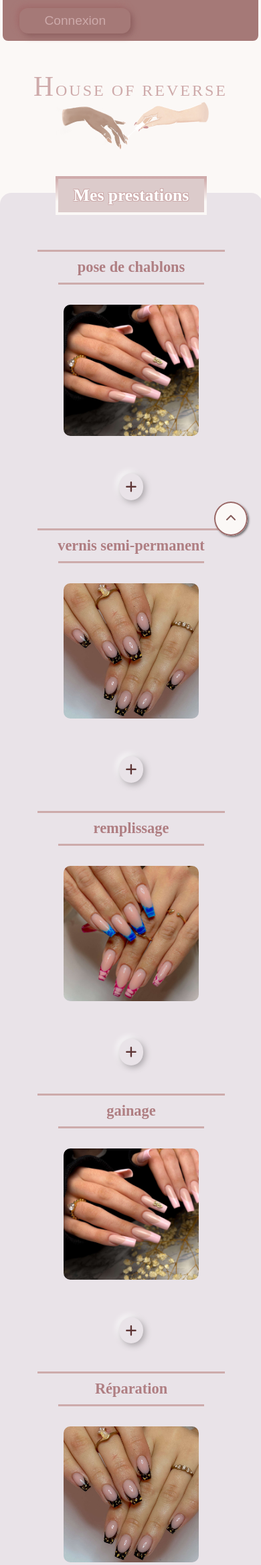
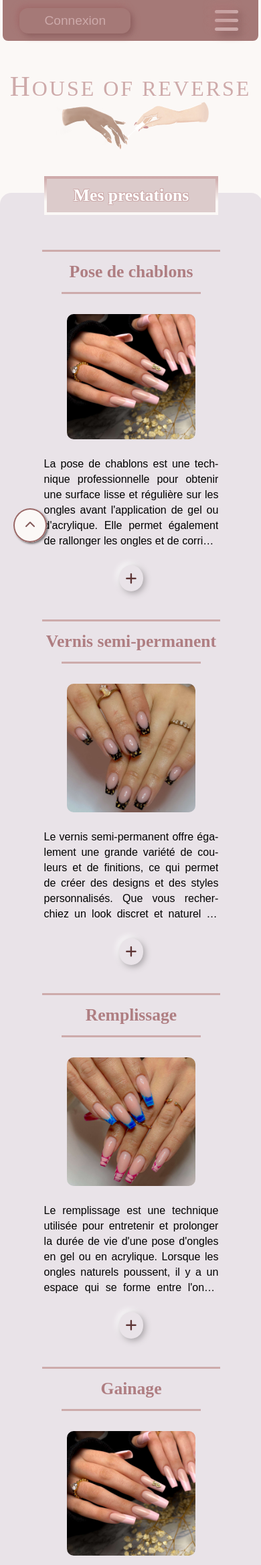
Before and after one commit to Neordan/house_of_reverse, a PHP site: page /pages/prestations.php in a window 390 px wide. Shown: the top 2337 px of the page at 67% size. Run offline with PHP 8.4, Linux system fonts and the light colour scheme; some libraries are stand-ins or nearby versions.

Commit message:
rectification du responsive

```diff
--- a/assets/css/main.css
+++ b/assets/css/main.css
@@ -280,7 +280,7 @@ h3:before {
   content: "";
   height: 3px;
   width: 90%;
-  margin: 30px auto 10px auto;
+  margin: 30px auto 15px auto;
   background-color: var(--line-color);
 }
 
@@ -289,7 +289,7 @@ h3:after {
   content: "";
   height: 3px;
   width: 70%;
-  margin: 10px auto 30px auto;
+  margin: 15px auto 30px auto;
   background-color: var(--line-color);
 }
 
@@ -721,24 +721,6 @@ textarea::placeholder {
   box-shadow: inset 5px 5px 14px #cbc5ca, inset -5px -5px 14px var(--white);
 }
 
-span {
-  margin-bottom: 20px;
-  display: block;
-  font-size: 0.8rem;
-  visibility: hidden;
-  opacity: 0;
-  transition: 0.3s;
-  color: red;
-}
-p {
-  background: red;
-  width: 33%;
-  height: 6px;
-  margin: -2px 0 2px;
-  border-radius: 50px;
-  visibility: hidden;
-  transition: 0.3s;
-}
 .info span:nth-child(2) {
   display: inline;
 }
@@ -1256,8 +1238,8 @@ tbody tr:nth-child(1) {
 /********* CSS de la fleche up  *******/
 .btn-up {
   position: fixed;
-  bottom: 60px;
-  right: 20px;
+  bottom: 50px;
+  left: 20px;
 }
 
 .btn-up a {
@@ -1366,6 +1348,35 @@ footer {
 
 /* Responsive */
 
+@media screen and (max-width: 500px) {
+
+  h1 {
+    font-size: 2rem;
+  }
+
+  h2 {
+    font-size: 1.6rem;
+    width: 75%;
+  }
+
+  h3 {
+    font-size: 1.6rem;
+  }
+
+  .description, .certificate, .client {
+    width: 98%;
+  }
+
+  .client img {
+    width: 80%;
+    margin: 10px auto;
+  }
+
+  .presta {
+    width: 95%;
+  }
+}
+
 /* pour l'ordinateur */
 @media screen and (min-width: 900px) {
 
--- a/assets/js/script.js
+++ b/assets/js/script.js
@@ -155,19 +155,19 @@ function initToggleDescription() {
 // Animation de la navbar au défilement
 
 // Récupère l'élément de navigation
-let navigation = document.querySelector('.menu');
-let previousScrollPosition = window.pageYOffset || document.documentElement.scrollTop;
+// let navigation = document.querySelector('.menu');
+// let previousScrollPosition = window.pageYOffset || document.documentElement.scrollTop;
 
-window.addEventListener('scroll', function () {
-  let currentPosition = window.pageYOffset || document.documentElement.scrollTop;
+// window.addEventListener('scroll', function () {
+//   let currentPosition = window.pageYOffset || document.documentElement.scrollTop;
 
-  if (currentPosition > previousScrollPosition) {
-    // Défilement vers le bas
-    navigation.style.top = '-150px';
-  } else {
-    // Défilement vers le haut
-    navigation.style.top = '0';
-  }
+//   if (currentPosition > previousScrollPosition) {
+//     // Défilement vers le bas
+//     navigation.style.top = '-150px';
+//   } else {
+//     // Défilement vers le haut
+//     navigation.style.top = '0';
+//   }
 
-  previousScrollPosition = currentPosition;
-});
+//   previousScrollPosition = currentPosition;
+// });
--- a/assets/js/validate.js
+++ b/assets/js/validate.js
@@ -21,8 +21,8 @@
       errorDisplay("password", "Le mot de passe doit contenir au moins 8 caractères", false);
       progressBar.style.width = "25%";
       progressBar.style.backgroundColor = "#FF0000";
-    } else if (value.length < 12 || !hasSymbol || !hasNumber) {
-      errorDisplay("password", "Le mot de passe doit contenir au moins 12 caractères, un symbole et un chiffre", false);
+    } else if (value.length < 8 || !hasSymbol || !hasNumber) {
+      errorDisplay("password", "Le mot de passe doit contenir au moins 8 caractères, un symbole et un chiffre", false);
       progressBar.style.width = "50%";
       progressBar.style.backgroundColor = "#FFA500";
     } else {
--- a/index.php
+++ b/index.php
@@ -20,14 +20,14 @@ require_once "./core/header.php";
     </p>
 </section>
 <section class="certificate">
-    <h3>mes certifications</h3>
+    <h3>Mes certifications</h3>
     <div class="document">
         <img src="./assets/img/Certificats/MacroManucure-1.png" class="img" alt="Certificat macromanucure">
         <img src="./assets/img/Certificats/Certificat TOP NAIL MASTER NOM-1.png" class="img" alt="Certificat top nail master">
     </div>
 </section>
 <div class="client">
-    <h3>avis client</h3>
+    <h3>Avis client</h3>
     <div class="avis">
         <button class="prev"><i class="fa-solid fa-chevron-left"></i></button>
         <img src="./assets/img/avis/avis.jpg" alt="Avis d'une cliente n°1">
--- a/pages/prestations.php
+++ b/pages/prestations.php
@@ -6,7 +6,7 @@ require "../actions/function.php";
 
 <h2>mes prestations</h2>
 
-<?= generatePresta('pose de chablons', '../assets/img/Photos/chablons.jpg', 'La pose de chablons est une technique professionnelle pour obtenir une surface lisse et régulière sur les ongles avant l\'application de gel ou d\'acrylique. Elle permet également de rallonger les ongles et de corriger leur forme naturelle.<br><br>
+<?= generatePresta('Pose de chablons', '../assets/img/Photos/chablons.jpg', 'La pose de chablons est une technique professionnelle pour obtenir une surface lisse et régulière sur les ongles avant l\'application de gel ou d\'acrylique. Elle permet également de rallonger les ongles et de corriger leur forme naturelle.<br><br>
 
 Les chablons sont des gabarits en papier ou en plastique, qui sont placés sous l\'ongle pour créer une base solide et uniforme. Le choix du chablon est important car chaque personne a des formes d\'ongles différentes, et il est donc essentiel de choisir le gabarit approprié pour chaque ongle.<br><br>
 
@@ -17,7 +17,7 @@ Une fois l\'application terminée, il est nécessaire d\'attendre que le gel ou
 Enfin, il est temps de limer les ongles pour leur donner la forme souhaitée et pour enlever toutes les bavures ou les aspérités. Il est important de limer les ongles avec précision pour obtenir un résultat parfait.<br><br>
 ') ?>
 
-<?= generatePresta('vernis semi-permanent', '../assets/img/Photos/exemplevsp.jpg', '
+<?= generatePresta('Vernis semi-permanent', '../assets/img/Photos/exemplevsp.jpg', '
 Le vernis semi-permanent offre également une grande variété de couleurs et de finitions, ce qui permet de créer des designs et des styles personnalisés. Que vous recherchiez un look discret et naturel ou des ongles audacieux et accrocheurs, vous trouverez certainement une teinte qui correspond à vos goûts et à votre style.
 <br>
 <br>
@@ -26,7 +26,7 @@ De plus, le vernis semi-permanent peut renforcer les ongles naturels en leur don
 <br>
 En résumé, le vernis semi-permanent est une technique de manucure polyvalente et durable qui offre une longue tenue sans nécessiter de retouches fréquentes. Avec une large gamme de couleurs et de finitions disponibles, ainsi que des avantages pour la santé de vos ongles, c\'est une option populaire pour ceux qui souhaitent une manucure impeccable qui dure plusieurs semaines.') ?>
 
-<?= generatePresta('remplissage', '../assets/img/Photos/remplissage.jpg', 'Le remplissage est une technique utilisée pour entretenir et prolonger la durée de vie d\'une pose d\'ongles en gel ou en acrylique. Lorsque les ongles naturels poussent, il y a un espace qui se forme entre l\'ongle naturel et la prothèse ongulaire, ce qui peut rendre la pose d\'ongles inesthétique et entraîner des risques d\'endommagement de l\'ongle naturel. Le remplissage permet donc de combler cet espace en ajoutant du gel ou de l\'acrylique sur l\'ongle naturel qui a poussé.
+<?= generatePresta('Remplissage', '../assets/img/Photos/remplissage.jpg', 'Le remplissage est une technique utilisée pour entretenir et prolonger la durée de vie d\'une pose d\'ongles en gel ou en acrylique. Lorsque les ongles naturels poussent, il y a un espace qui se forme entre l\'ongle naturel et la prothèse ongulaire, ce qui peut rendre la pose d\'ongles inesthétique et entraîner des risques d\'endommagement de l\'ongle naturel. Le remplissage permet donc de combler cet espace en ajoutant du gel ou de l\'acrylique sur l\'ongle naturel qui a poussé.
 <br>
 <br>
 Pour réaliser un remplissage, il faut d\'abord retirer le vernis, limer l\'ongle et nettoyer l\'ongle avec de l\'alcool. Ensuite, on applique une fine couche de gel ou d\'acrylique sur la surface de l\'ongle existant, en faisant attention à ne pas toucher la cuticule ou la peau autour de l\'ongle. On utilise ensuite une lampe UV ou LED pour catalyser le gel ou l\'acrylique et le faire sécher.
@@ -37,7 +37,7 @@ Une fois que la première couche est sèche, on applique une deuxième couche po
 <br>
 En somme, le remplissage en prothésie ongulaire est une technique indispensable pour maintenir la beauté et la solidité d\'une pose d\'ongles en gel ou en acrylique. Il permet de combler l\'espace entre l\'ongle naturel et la prothèse ongulaire et de prolonger la durée de vie de la pose. C\'est une technique qui nécessite de la précision et du savoir-faire pour obtenir un résultat professionnel et esthétique.') ?>
 
-<?= generatePresta('gainage', '../assets/img/Photos/chablons.jpg', 'Le gainage offre également la possibilité de créer des extensions d\'ongles pour ceux qui souhaitent obtenir une longueur supplémentaire. En utilisant des matériaux tels que le gel ou l\'acrylique, les techniciens en prothésie ongulaire peuvent modeler et façonner l\'ongle pour obtenir la forme et la longueur désirées. Cela permet d\'obtenir des ongles longs et élégants, tout en maintenant la solidité et la durabilité.
+<?= generatePresta('Gainage', '../assets/img/Photos/chablons.jpg', 'Le gainage offre également la possibilité de créer des extensions d\'ongles pour ceux qui souhaitent obtenir une longueur supplémentaire. En utilisant des matériaux tels que le gel ou l\'acrylique, les techniciens en prothésie ongulaire peuvent modeler et façonner l\'ongle pour obtenir la forme et la longueur désirées. Cela permet d\'obtenir des ongles longs et élégants, tout en maintenant la solidité et la durabilité.
 <br>
 <br>
 Une autre caractéristique avantageuse du gainage est la possibilité de personnalisation. Les gels et les acryliques utilisés pour le gainage sont disponibles dans une large gamme de couleurs, de finitions et de textures. Cela signifie que vous pouvez créer des looks uniques en utilisant des paillettes, des effets de couleur, des motifs et même des décorations comme des strass ou des stickers.
@@ -53,5 +53,13 @@ La réparation des ongles offre également une solution pour ceux qui ont des on
 <br>
 En résumé, la réparation des ongles est une technique précieuse pour restaurer et réparer les ongles abîmés, cassés ou rongés. Grâce à l\'utilisation de produits spécialisés et à des méthodes adaptées, il est possible de reconstruire la surface de l\'ongle, de renforcer sa structure et de favoriser la croissance d\'ongles sains. Que ce soit pour réparer des ongles endommagés ou pour corriger des mauvaises habitudes, la réparation des ongles offre une solution efficace pour retrouver des ongles beaux et en bonne santé.') ?>
 
+<?= generatePresta('Pédicure', '../assets/img/Photos/exemplevsp.jpg', 'La réparation des ongles est une technique utilisée pour restaurer et réparer les ongles abîmés, cassés ou endommagés. Elle peut être réalisée à l\'aide de différents produits et méthodes, selon l\'état de l\'ongle. Lors de la réparation, un professionnel en prothésie ongulaire évalue l\'ongle et utilise des techniques telles que l\'application de gel ou d\'acrylique pour reconstruire la surface de l\'ongle. Cela permet de renforcer sa structure et de lui donner une apparence saine et naturelle.
+<br>
+<br>
+La réparation des ongles offre également une solution pour ceux qui ont des ongles rongés ou qui souffrent d\'onychophagie. En utilisant des techniques spécifiques, le professionnel peut appliquer des produits et des extensions pour couvrir et protéger les ongles endommagés, tout en encourageant la repousse naturelle des ongles. Cela permet de réparer les dégâts causés par les mauvaises habitudes et de favoriser la croissance d\'ongles sains et forts.
+<br>
+<br>
+En résumé, la réparation des ongles est une technique précieuse pour restaurer et réparer les ongles abîmés, cassés ou rongés. Grâce à l\'utilisation de produits spécialisés et à des méthodes adaptées, il est possible de reconstruire la surface de l\'ongle, de renforcer sa structure et de favoriser la croissance d\'ongles sains. Que ce soit pour réparer des ongles endommagés ou pour corriger des mauvaises habitudes, la réparation des ongles offre une solution efficace pour retrouver des ongles beaux et en bonne santé.') ?>
+
 
 <?php require_once "../core/footer.php"; ?>
```
Also changed, not shown: assets/img/Photos/pedicure.jpg (added).
